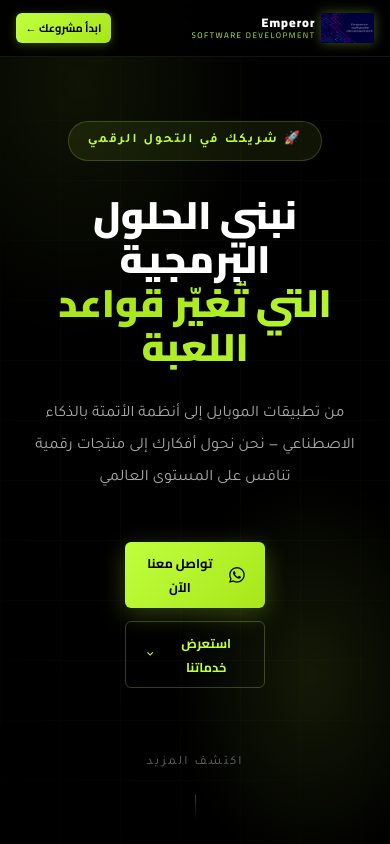
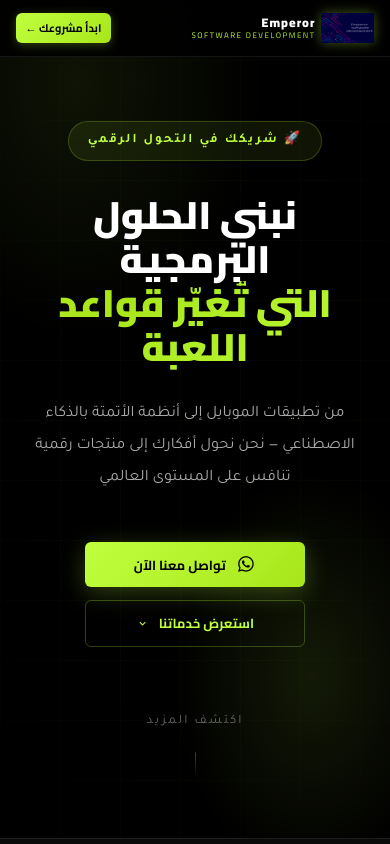
Before and after one commit to Hosam77hasan/emperor77, a plain HTML site: page index.html in a window 390 px wide. Shown: the top 844 px of the page. Drawn offline with nearby package versions, Linux system fonts and the light colour scheme.

Commit message:
Enlarge main action buttons to consistent comfortable size
Increase padding back to 0.85rem 2.2rem on desktop for btn-primary,
btn-outline, and btn-gold. On mobile use fit-content with min-width
and max-width:80% so buttons are centered, consistent, and not too
small or full-width. Remove inline style override from btn-outline.

🤖 Generated with Codebuff
Co-Authored-By: Codebuff <noreply@codebuff.com>

```diff
--- a/index.html
+++ b/index.html
@@ -130,9 +130,9 @@
         .hero-cta { display:flex; gap:1rem; flex-wrap:wrap; justify-content:center; animation:fadeInUp 0.8s ease-out 0.4s both; }
         .btn-primary {
             display:inline-flex; align-items:center; gap:0.6rem;
-            padding:0.75rem 1.6rem;
+            padding:0.85rem 2.2rem;
             background:linear-gradient(135deg,var(--accent),var(--accent-2));
-            border:none; border-radius:10px; color:#000; font-weight:700; font-size:0.92rem;
+            border:none; border-radius:10px; color:#000; font-weight:700; font-size:0.98rem;
             cursor:pointer; transition:all 0.3s; font-family:'Cairo',sans-serif;
             box-shadow:0 6px 24px rgba(192,255,62,0.25); position:relative; overflow:hidden;
             text-decoration:none;
@@ -140,9 +140,9 @@
         .btn-primary:hover { transform:translateY(-3px); box-shadow:0 15px 45px rgba(192,255,62,0.5); }
         .btn-outline {
             display:inline-flex; align-items:center; gap:0.6rem;
-            padding:0.75rem 1.6rem; background:transparent;
+            padding:0.85rem 2.2rem; background:transparent;
             border:1.5px solid var(--border-accent); border-radius:10px;
-            color:var(--accent); font-weight:700; font-size:0.92rem;
+            color:var(--accent); font-weight:700; font-size:0.98rem;
             cursor:pointer; transition:all 0.3s; font-family:'Cairo',sans-serif;
             text-decoration:none;
         }
@@ -448,10 +448,10 @@
         .auto-cta-row { display:flex; gap:1rem; flex-wrap:wrap; }
         .btn-gold {
             display:inline-flex; align-items:center; gap:0.6rem;
-            padding:0.75rem 1.5rem;
+            padding:0.85rem 2rem;
             background:linear-gradient(135deg,var(--gold),#a8e61a);
             border:none; border-radius:10px;
-            color:#0a0a0a; font-weight:800; font-size:0.92rem;
+            color:#0a0a0a; font-weight:800; font-size:0.98rem;
             cursor:pointer; text-decoration:none;
             transition:all 0.3s; font-family:'Cairo',sans-serif;
             box-shadow:0 6px 25px rgba(192,255,62,0.35);
@@ -850,12 +850,12 @@
             }
             .hero { padding:4rem 4% 3rem; }
             .hero-cta { flex-direction:column; align-items:center; gap:0.8rem; }
-            .btn-primary, .btn-outline, .btn-gold { max-width:85%; justify-content:center; padding:0.65rem 1.4rem; font-size:0.85rem; border-radius:8px; }
+            .btn-primary, .btn-outline, .btn-gold { width:fit-content; max-width:80%; min-width:260px; justify-content:center; padding:0.75rem 1.8rem; font-size:0.88rem; border-radius:8px; }
             .process-steps::before { display:none; }
             section { padding:4rem 4%; }
             .cta-box { padding:2.5rem 1.5rem; }
             .cta-btns { flex-direction:column; align-items:center; gap:0.8rem; }
-            .cta-btns .btn-outline, .cta-btns .btn-primary { max-width:85%; font-size:0.85rem; padding:0.65rem 1.4rem; }
+            .cta-btns .btn-outline, .cta-btns .btn-primary { width:fit-content; max-width:80%; min-width:260px; font-size:0.88rem; padding:0.75rem 1.8rem; }
         }
         @media(max-width:480px) {
             .logo-img { height:30px; filter:drop-shadow(0 0 6px rgba(192,255,62,0.35)); }
@@ -867,7 +867,7 @@
                 font-size:11px;
                 border-radius:6px;
             }
-            .btn-primary, .btn-outline, .btn-gold { max-width:90%; padding:0.55rem 1.1rem; font-size:0.8rem; border-radius:6px; }
+            .btn-primary, .btn-outline, .btn-gold { width:fit-content; max-width:85%; min-width:220px; padding:0.65rem 1.4rem; font-size:0.82rem; border-radius:6px; }
         }
     </style>
 </head>
@@ -991,7 +991,7 @@
                             <i class='bx bx-catalogue' style="font-size:1.2rem"></i>
                             تصفّح الكتالوج الكامل
                         </a>
-                        <button class="btn-outline" onclick="handleWhatsApp()" style="font-size:0.88rem;padding:0.75rem 1.5rem">
+                        <button class="btn-outline" onclick="handleWhatsApp()">
                             <i class='bx bxl-whatsapp'></i>
                             استفسر الآن
                         </button>
```
